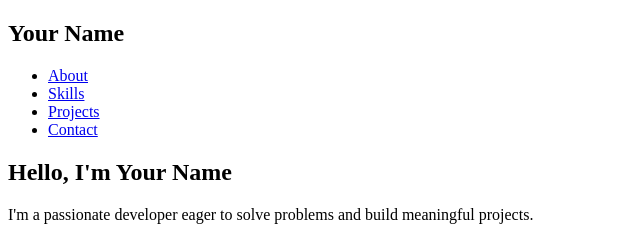
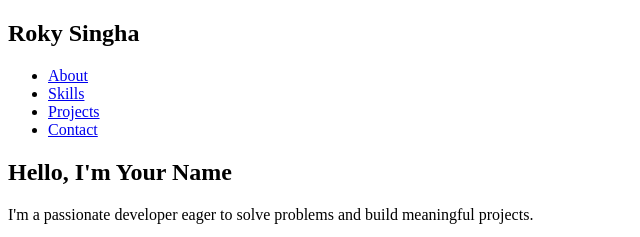
Before and after one commit to rokythecoder/portfolio, a plain HTML site: page index.html in a window 1280 px wide. Shown: the top 237 px of the page, 0-640 px from the left. Drawn offline with Linux system fonts and the light colour scheme.

Commit message:
Update index.html

```diff
--- a/index.html
+++ b/index.html
@@ -3,14 +3,14 @@
 <head>
   <meta charset="UTF-8" />
   <meta name="viewport" content="width=device-width, initial-scale=1.0"/>
-  <title>Your Name | Portfolio</title>
+  <title>i am Roky Singha | Portfolio</title>
   <link rel="stylesheet" href="style.css"/>
   <link href="https://fonts.googleapis.com/css2?family=Poppins:wght@400;600&display=swap" rel="stylesheet">
 </head>
 <body>
   <header>
     <nav>
-      <h1>Your Name</h1>
+      <h1>Roky Singha</h1>
       <ul>
         <li><a href="#about">About</a></li>
         <li><a href="#skills">Skills</a></li>
```
